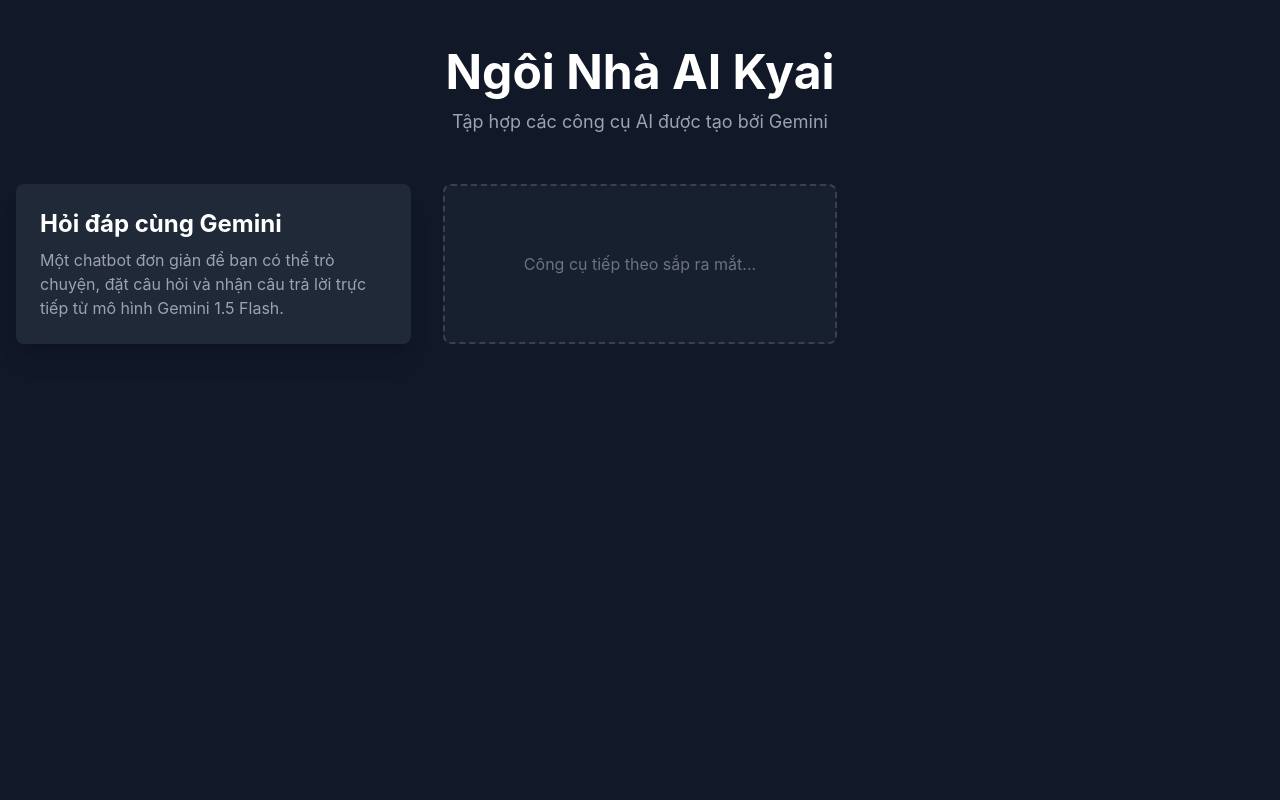
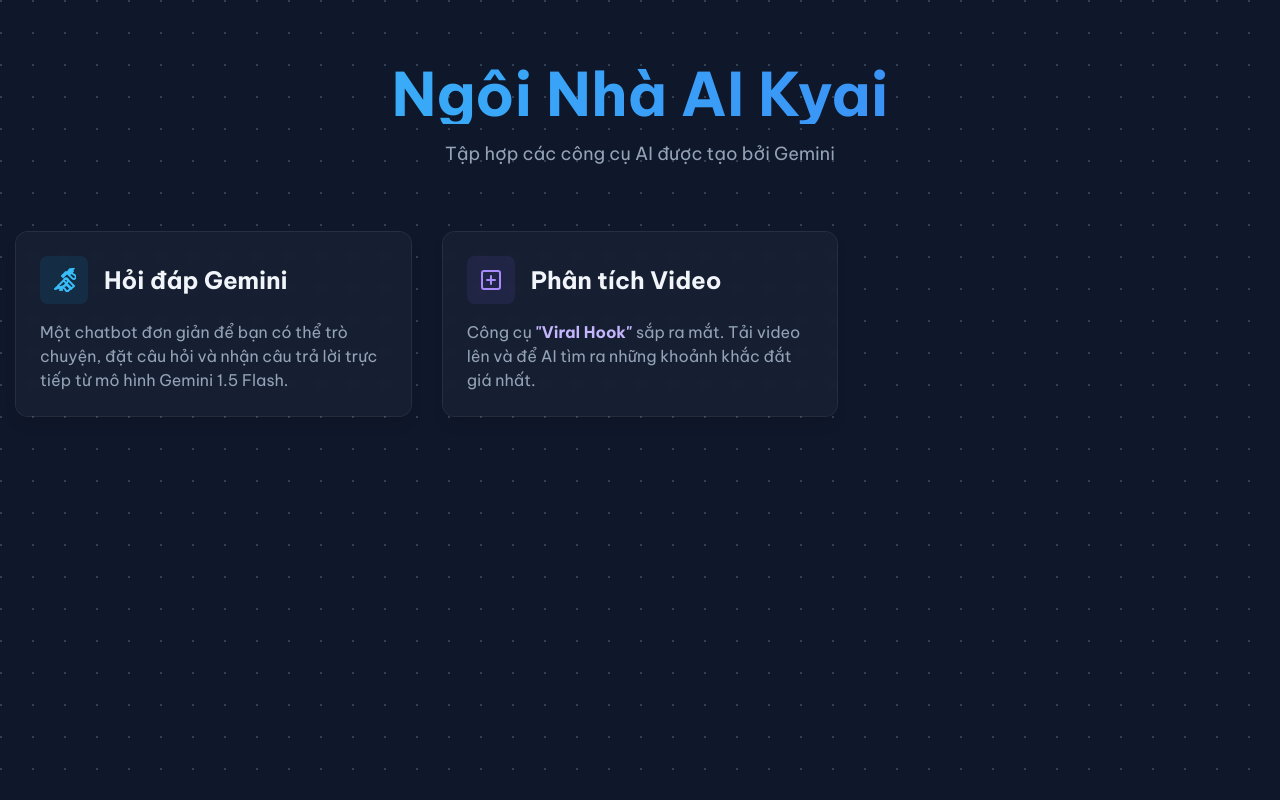
Before and after one commit to kukyft/kyai, a plain HTML site: page index.html in a window 1280 px wide. Drawn offline with nearby package versions, Linux system fonts and the light colour scheme.

Commit message:
Update index.html

```diff
--- a/index.html
+++ b/index.html
@@ -5,32 +5,57 @@
     <meta name="viewport" content="width=device-width, initial-scale=1.0">
     <title>Ngôi Nhà AI Kyai - Danh mục Công cụ</title>
     <script src="https://cdn.tailwindcss.com"></script>
+    <link rel="preconnect" href="https://fonts.googleapis.com">
+    <link rel="preconnect" href="https://fonts.gstatic.com" crossorigin>
+    <link href="https://fonts.googleapis.com/css2?family=Be+Vietnam+Pro:wght@400;500;700&display=swap" rel="stylesheet">
     <style>
         body {
-            font-family: 'Inter', sans-serif;
+            font-family: 'Be Vietnam Pro', sans-serif;
+            background-color: #0f172a; /* slate-900 */
+            background-image: radial-gradient(circle at 1px 1px, #334155 1px, transparent 0);
+            background-size: 2rem 2rem;
         }
-        @import url('https://fonts.googleapis.com/css2?family=Inter:wght@400;500;700&display=swap');
     </style>
 </head>
-<body class="bg-gray-900 text-gray-200">
-    <div class="container mx-auto px-4 py-12">
-        <header class="text-center mb-12">
-            <h1 class="text-4xl md:text-5xl font-bold text-white">Ngôi Nhà AI Kyai</h1>
-            <p class="text-gray-400 mt-3 text-lg">Tập hợp các công cụ AI được tạo bởi Gemini</p>
+<body class="text-gray-200">
+    <div class="container mx-auto px-4 py-16">
+        <header class="text-center mb-16">
+            <h1 class="text-5xl md:text-6xl font-bold text-transparent bg-clip-text bg-gradient-to-r from-sky-400 to-blue-500">
+                Ngôi Nhà AI Kyai
+            </h1>
+            <p class="text-slate-400 mt-4 text-lg">Tập hợp các công cụ AI được tạo bởi Gemini</p>
         </header>
 
         <main>
             <div class="grid grid-cols-1 md:grid-cols-2 lg:grid-cols-3 gap-8">
 
                 <!-- Công cụ 1: Hỏi đáp cùng Gemini -->
-                <a href="/qa-tool.html" class="block bg-gray-800 rounded-lg shadow-xl p-6 hover:bg-gray-700/80 transition-all duration-300 ease-in-out transform hover:-translate-y-1">
-                    <h2 class="text-2xl font-bold text-white mb-2">Hỏi đáp cùng Gemini</h2>
-                    <p class="text-gray-400">Một chatbot đơn giản để bạn có thể trò chuyện, đặt câu hỏi và nhận câu trả lời trực tiếp từ mô hình Gemini 1.5 Flash.</p>
+                <a href="/qa-tool.html" class="group block bg-slate-800/50 backdrop-blur-sm rounded-xl shadow-lg p-6 ring-1 ring-white/10 hover:ring-sky-400 transition-all duration-300">
+                    <div class="flex items-center gap-4 mb-4">
+                        <div class="bg-sky-500/10 p-3 rounded-lg">
+                            <svg xmlns="http://www.w3.org/2000/svg" width="24" height="24" viewBox="0 0 24 24" fill="none" stroke="currentColor" stroke-width="2" stroke-linecap="round" stroke-linejoin="round" class="text-sky-400">
+                                <path d="m3 21 1.65-1.65a2 2 0 0 1 2.83 0L10 22l-4-4 6.37-6.37a2 2 0 1 1 2.83 2.83L12 18l-4 4 1.65-1.65a2 2 0 0 1 2.83 0L15 24l4-4-6.37-6.37a2 2 0 1 1 2.83-2.83L18 14l4 4-1.65 1.65a2 2 0 0 1-2.83 0L15 17l4 4-4-4Z"/>
+                                <path d="m21 3-4 4-1.65-1.65a2 2 0 0 0-2.83 0L10 8l4-4 6.37 6.37a2 2 0 1 0 2.83-2.83L18 4l4-4-1.65 1.65a2 2 0 0 0-2.83 0L15 5l-4 4 4-4Z"/>
+                            </svg>
+                        </div>
+                        <h2 class="text-2xl font-bold text-slate-100">Hỏi đáp Gemini</h2>
+                    </div>
+                    <p class="text-slate-400">Một chatbot đơn giản để bạn có thể trò chuyện, đặt câu hỏi và nhận câu trả lời trực tiếp từ mô hình Gemini 1.5 Flash.</p>
                 </a>
 
                 <!-- Thẻ chờ cho công cụ tiếp theo -->
-                <div class="flex items-center justify-center bg-gray-800/50 border-2 border-dashed border-gray-700 rounded-lg p-6">
-                    <p class="text-gray-500">Công cụ tiếp theo sắp ra mắt...</p>
+                 <div class="group block bg-slate-800/50 backdrop-blur-sm rounded-xl shadow-lg p-6 ring-1 ring-white/10">
+                    <div class="flex items-center gap-4 mb-4">
+                        <div class="bg-violet-500/10 p-3 rounded-lg">
+                            <svg xmlns="http://www.w3.org/2000/svg" width="24" height="24" viewBox="0 0 24 24" fill="none" stroke="currentColor" stroke-width="2" stroke-linecap="round" stroke-linejoin="round" class="text-violet-400">
+                                <rect width="18" height="18" x="3" y="3" rx="2"/><path d="M8 12h8"/><path d="M12 8v8"/>
+                            </svg>
+                        </div>
+                        <h2 class="text-2xl font-bold text-slate-100">Phân tích Video</h2>
+                    </div>
+                    <p class="text-slate-400">
+                       Công cụ <span class="font-semibold text-violet-300">"Viral Hook"</span> sắp ra mắt. Tải video lên và để AI tìm ra những khoảnh khắc đắt giá nhất.
+                    </p>
                 </div>
 
             </div>
```
